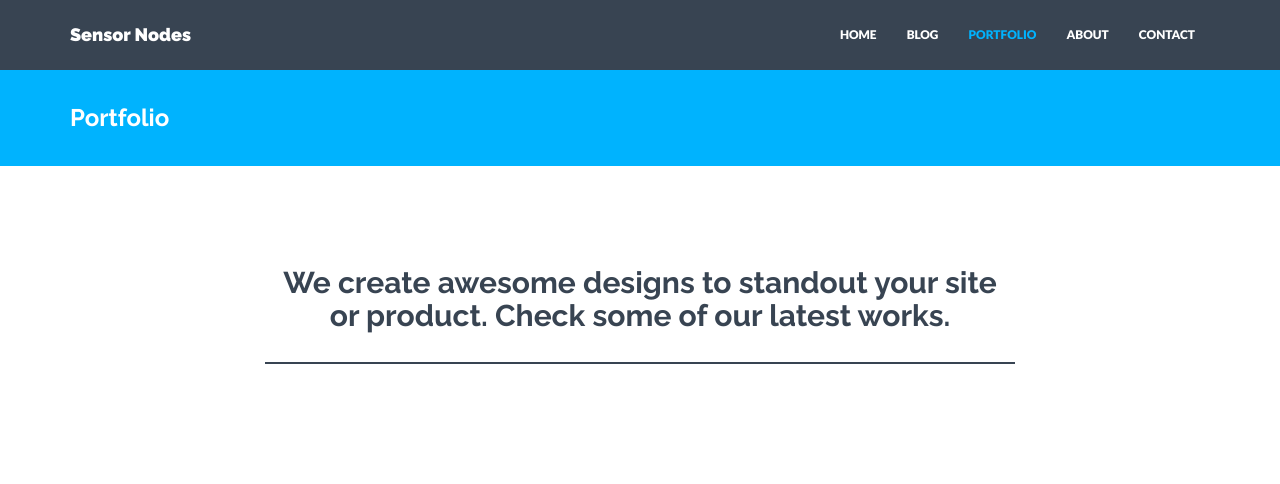
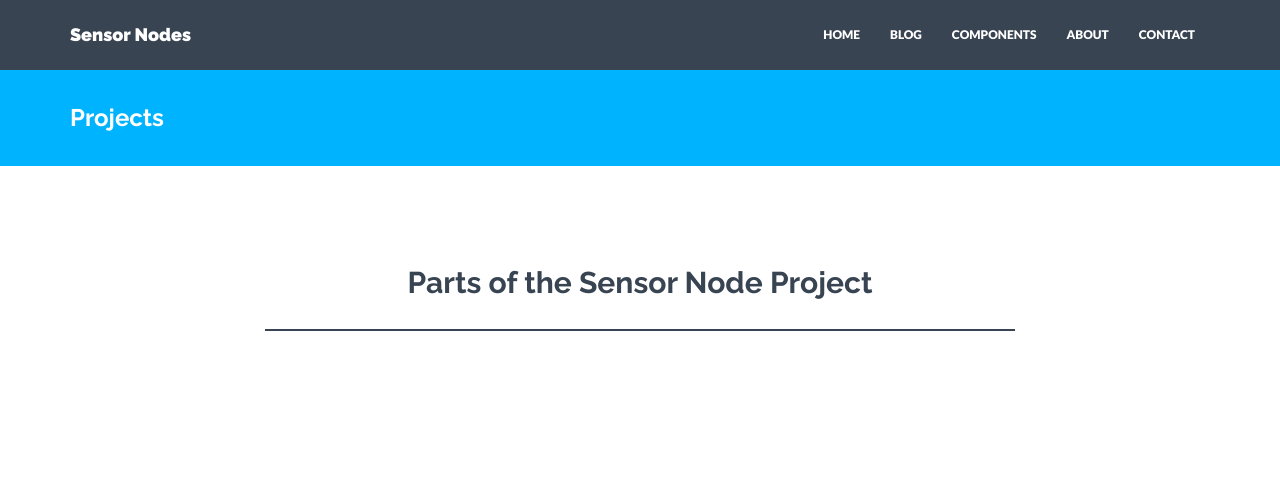
Before and after one commit to jdunmire/sensornodeinfo, a Jekyll site: the page built from projects.html, in a window 1280 px wide and 1133 px high. Shown: the top 484 px of the window. Built offline with Jekyll 4.4.1, drawn with Linux system fonts in a browser that asks for light colours; nearby versions of some CDN libraries; grey boxes are pictures that could not be loaded.

Commit message:
Use portfolio to show project components
The term 'portfolio' is kept in some places in an attempt to
minimize the confusion between 'project' (singular) and 'projects'

On branch gh-pages
modified:   _includes/js.html
modified:   _includes/nav.html
modified:   _includes/portfolio.html
renamed:    _layouts/portfolio.html -> _layouts/projects.html
modified:   index.html
renamed:    portfolio.html -> projects.html

```diff
--- a/_includes/js.html
+++ b/_includes/js.html
@@ -57,25 +57,25 @@
 		});
 
 		function getColumnNumber() {
-			var winWidth = $(window).width(),
+			var winWidth = $("#projComponents").width(),
 			columnNumber = 1;
 
-			if (winWidth > 1200) {
+			if (winWidth > 840) {
+				columnNumber = 6;
+			} else if (winWidth > 696) {
 				columnNumber = 5;
-			} else if (winWidth > 950) {
+			} else if (winWidth > 538) {
 				columnNumber = 4;
-			} else if (winWidth > 600) {
+			} else if (winWidth > 400) {
 				columnNumber = 3;
-			} else if (winWidth > 400) {
+			} else if (winWidth > 250) {
 				columnNumber = 2;
-			} else if (winWidth > 250) {
-				columnNumber = 1;
 			}
 				return columnNumber;
 			}
 
 			function setColumns() {
-				var winWidth = $(window).width(),
+                                var winWidth = $("#projComponents").width(),
 				columnNumber = getColumnNumber(),
 				itemWidth = Math.floor(winWidth / columnNumber);
 
--- a/_includes/nav.html
+++ b/_includes/nav.html
@@ -14,7 +14,11 @@
       <ul class="nav navbar-nav">
         <li {% if page.title == "Home" %}class="active"{% endif %}><a href="{{"/" | prepend: site.baseurl }}">HOME</a></li>
         <li {% if page.title == "Blog" %}class="active"{% endif %}><a href="{{"/blog/" | prepend: site.baseurl }}">BLOG</a></li>
-        <li {% if page.title == "Portfolio" %}class="active"{% endif %}><a href="{{"/portfolio/" | prepend: site.baseurl }}">PORTFOLIO</a></li>
+        <li {% if page.title == "Portfolio" %}class="active"{% endif %}>
+            <a href="{{"/projects/" | prepend: site.baseurl }}">
+                COMPONENTS
+            </a>
+        </li>
         <li {% if page.title == "About" %}class="active"{% endif %}><a href="{{"/about/" | prepend: site.baseurl }}">ABOUT</a></li>
         <li {% if page.title == "Contact" %}class="active"{% endif %}><a href="{{"/contact/" | prepend: site.baseurl }}">CONTACT</a></li>
       </ul>
--- a/portfolio.html
+++ b/projects.html
@@ -1,13 +1,14 @@
 ---
-layout: portfolio
-title: Portfolio
-permalink: /portfolio/
+layout: projects
+title: Projects
+permalink: /projects/
 ---
 
 <div class="container mtb">
     <div class="row">
         <div class="col-lg-8 col-lg-offset-2 centered">
-            <h2>We create awesome designs to standout your site or product. Check some of our latest works.</h2>
+            <h2>Parts of the Sensor Node Project
+            </h2>
             <br>
             <div class="hline"></div>
         </div>
```
Also changed, not shown: index.html (+15 -21 lines), _includes/portfolio.html (line endings or trailing spaces), _layouts/projects.html (renamed from _layouts/portfolio.html).
